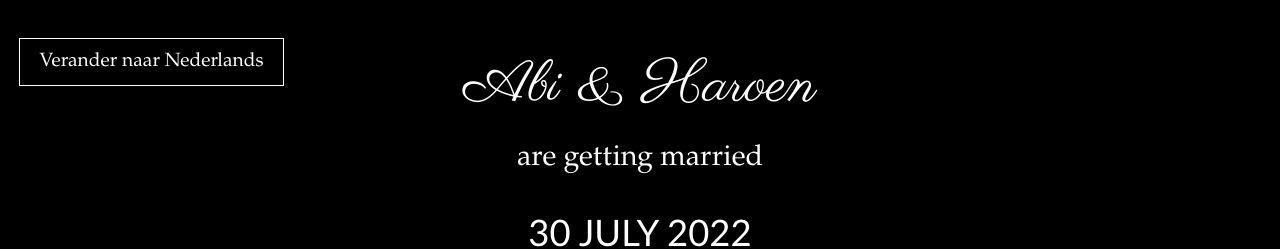
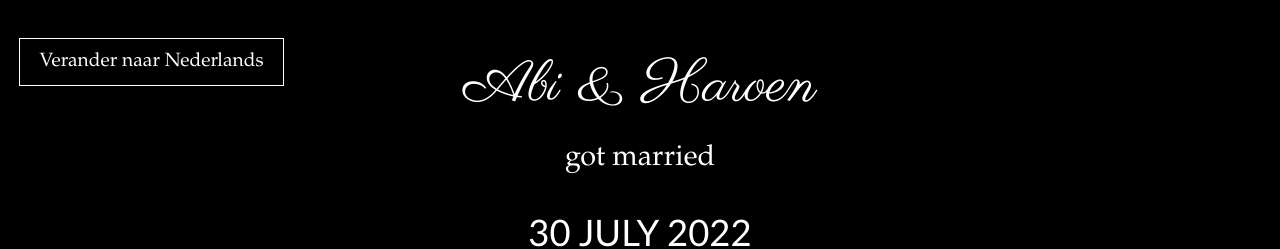
Before and after one commit to Haroenv/wedding-website, a React (Create React App) app: page / in a window 1280 px wide. Shown: the top 249 px of the page. Built offline with nearby package versions, Linux system fonts and the light colour scheme.

Commit message:
past tense

```diff
--- a/src/translations-jsx.jsx
+++ b/src/translations-jsx.jsx
@@ -25,7 +25,7 @@ export const English = {
       </p>
     </>
   ),
-  home_getting_married: 'are getting married',
+  home_getting_married: 'got married',
   home_postponed: (
     <>
       <p>
@@ -176,7 +176,7 @@ export const Dutch = {
       </p>
     </>
   ),
-  home_getting_married: 'gaan trouwen',
+  home_getting_married: 'zijn getrouwd',
   home_postponed: (
     <>
       <p>
```
